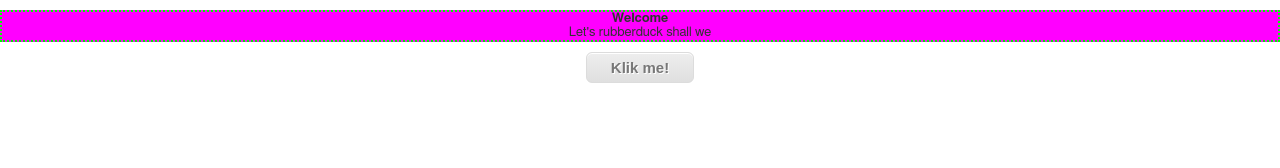
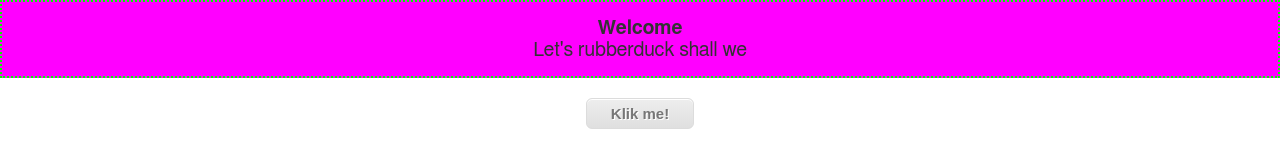
Before and after one commit to localarchive/pg-Dinkie, a plain HTML site: page index.html in a window 1280 px wide. Drawn offline with Linux system fonts and the light colour scheme.

Commit message:
nicer styling

```diff
--- a/assets/css/styles.css
+++ b/assets/css/styles.css
@@ -177,10 +177,12 @@ mark {background-color: #fcd700; color: #000; font-style: italic; font-weight: b
 
 /* The styles */
 header {
-  margin: 10px auto;
-  text-align: center;
   background-color: #ff00ff;
   border: 2px dotted lime;
+  font-size: 150%;
+  margin-bottom: 20px;
+  padding: 15px;
+  text-align: center;
 }
 
 article {
```
